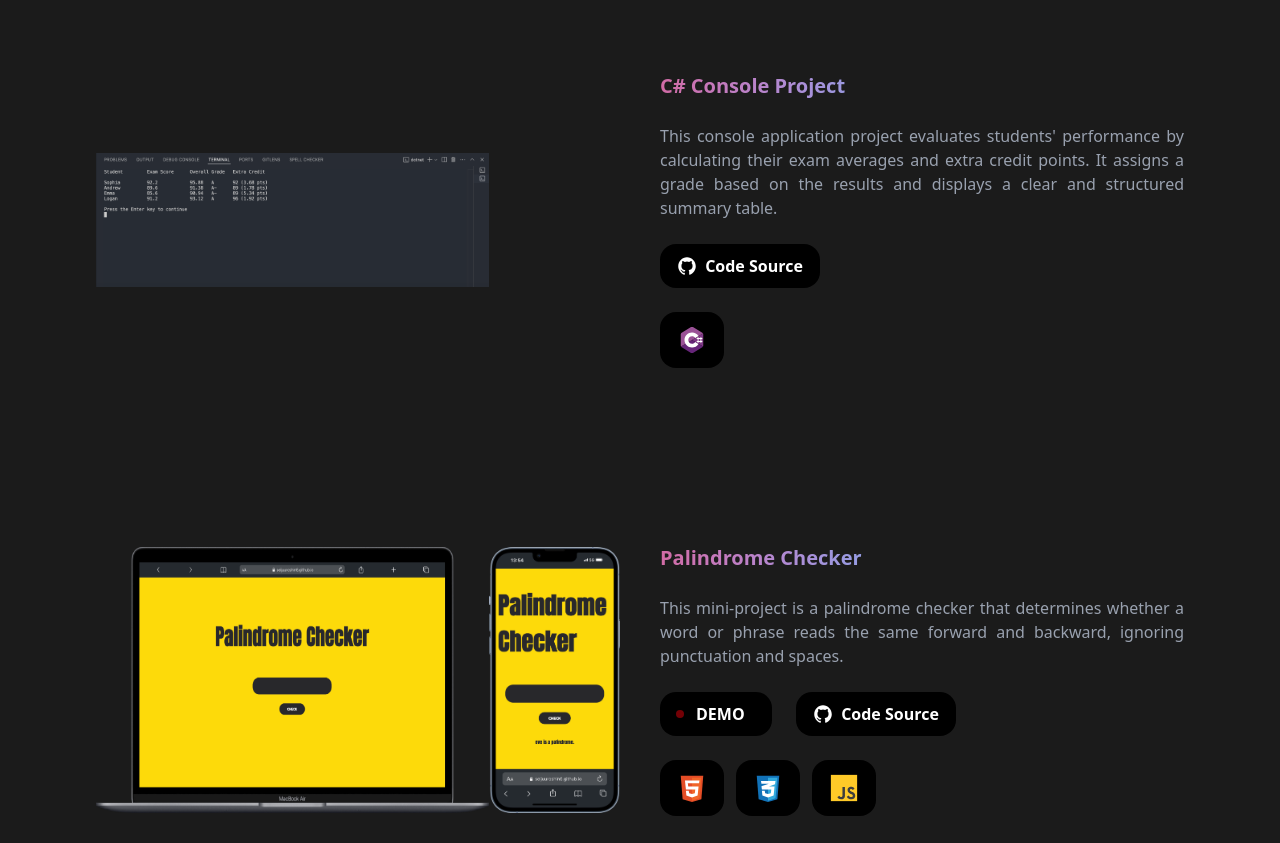
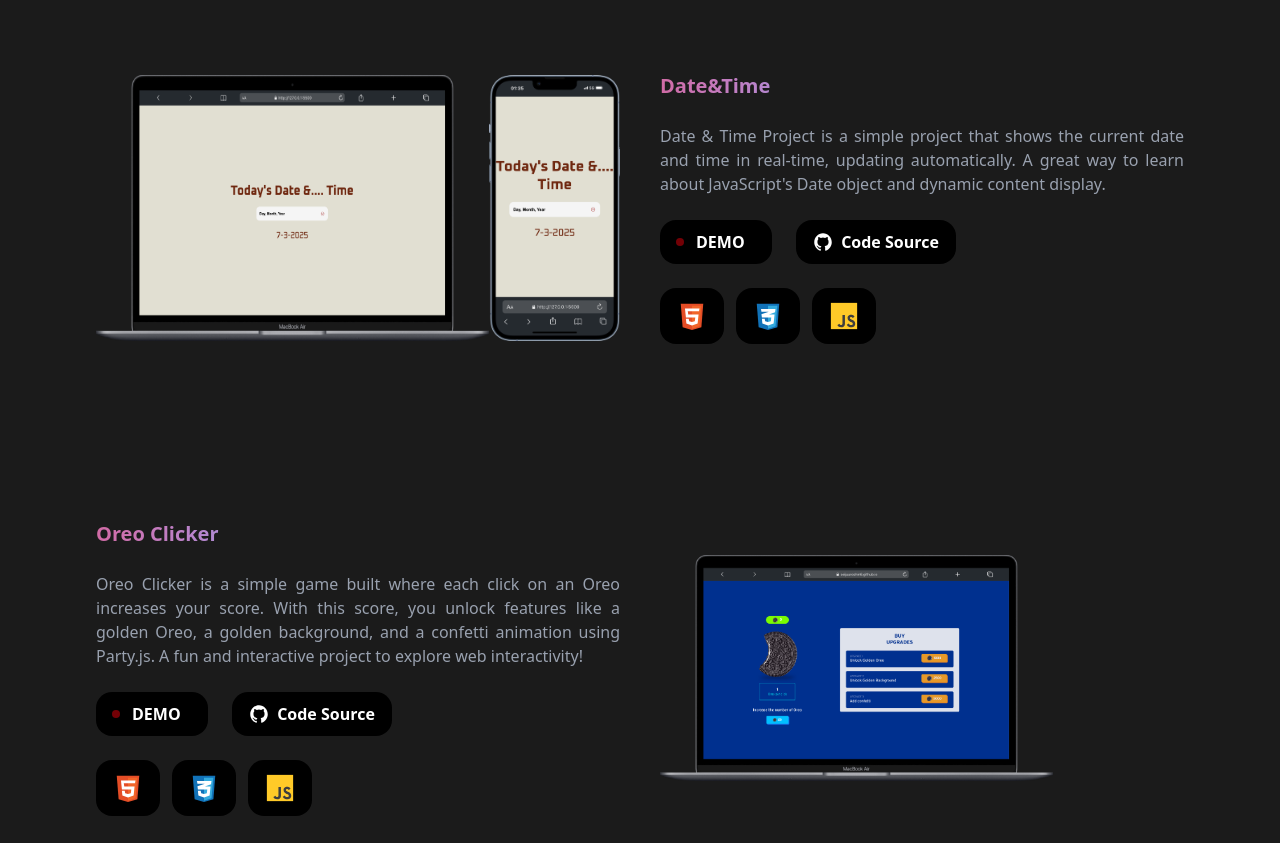
Before and after one commit to SeijuuroShin6/Rehda_POUILLET-Portfolio, a website: page index.html in a window 1280 px wide. Shown: the part 2100-2943 px from the top of the page. Drawn offline with nearby package versions, Linux system fonts and the light colour scheme.

Commit message:
Adding new Projects to the Portfolio

```diff
--- a/index.html
+++ b/index.html
@@ -138,6 +138,62 @@
 <section class="h-full w-full items-center">
     <div class="flex flex-col h-full w-full space-y-32">
         <h2 class="gradient-text font-bold text-2xl uppercase px-6 md:px-20">Projects</h2>
+
+
+
+
+        <div class="flex flex-col lg:flex-row h-full w-full items-center gap-x-10 px-2 md:px-14 lg:px-24 md:py-6">
+
+            <div class="flex flex-row w-full lg:w-1/2">
+                <img class="w-3/4" alt="projet-14" src="assets/img/Projects-Mockups/Project_14.png">
+                <img class="w-1/4" alt="projet-14-mobile" src="assets/img/Projects-Mockups/Project_14_Mobile.png">
+            </div>
+
+          <div class="w-full lg:w-1/2 flex flex-col space-y-6 pt-10 lg:pt-0">
+
+                <h3 class="font-bold gradient-text text-xl">Date&Time</h3>
+                <p class="font-light text-gray-400 text-justify">Date & Time Project is a simple project that shows the current date and time in real-time, updating automatically. A great way to learn about JavaScript's Date object and dynamic content display.</p>
+
+                <div class="flex flex-row w-full gap-x-6">
+                    <a href="https://seijuuroshin6.github.io/Date-Time/"><button class="flex flex-row items-center pl-4 gap-x-3 h-11 w-28 bg-black text-white text-center font-bold rounded-2xl cursor-pointer"><div class="h-2 w-2 bg-red-600 rounded-full animate-pulse"></div>DEMO</button></a>
+                    <a href="https://github.com/SeijuuroShin6/Date-Time"><button class="flex flex-row items-center justify-center gap-x-2 h-11 w-40 bg-black text-white text-center font-bold rounded-2xl cursor-pointer"><ion-icon class="text-xl text-white" name="logo-github"></ion-icon>Code Source</button></a>
+                </div>
+
+                <div class="flex flex-row w-full items-center gap-x-3">
+                    <div class="flex items-center justify-center h-14 w-16 bg-black text-center rounded-2xl"><img alt="logo-html" src="assets/icons/front-e-icons/html-5.svg" height="30" width="30"></div>
+                    <div class="flex items-center justify-center h-14 w-16 bg-black text-center rounded-2xl"><img alt="logo-css" src="assets/icons/front-e-icons/css-3.svg" height="30" width="30"></div>
+                    <div class="flex items-center justify-center h-14 w-16 bg-black text-center rounded-2xl"><img alt="logo-js" src="assets/icons/front-e-icons/js.svg" height="30" width="30"></div>
+                </div>
+
+          </div>
+    </div>
+
+
+
+        <div class="flex flex-col lg:flex-row h-full w-full items-center gap-x-10 px-2 md:px-14 lg:px-24 md:py-6">
+
+            <div class="w-full lg:w-1/2 flex flex-col space-y-6">
+
+                  <h3 class="font-bold gradient-text text-xl">Oreo Clicker</h3>
+                  <p class="font-light text-gray-400 text-justify">Oreo Clicker is a simple game built where each click on an Oreo increases your score. With this score, you unlock features like a golden Oreo, a golden background, and a confetti animation using Party.js. A fun and interactive project to explore web interactivity!</p>
+
+                  <div class="flex flex-row w-full gap-x-6">
+                      <a href="https://seijuuroshin6.github.io/Oreo-Clicker"><button class="flex flex-row items-center pl-4 gap-x-3 h-11 w-28 bg-black text-white text-center font-bold rounded-2xl cursor-pointer"><div class="h-2 w-2 bg-red-600 rounded-full animate-pulse"></div>DEMO</button></a>
+                      <a href="https://github.com/SeijuuroShin6/Oreo-Clicker"><button class="flex flex-row items-center justify-center gap-x-2 h-11 w-40 bg-black text-white text-center font-bold rounded-2xl cursor-pointer"><ion-icon class="text-xl text-white" name="logo-github"></ion-icon>Code Source</button></a>
+                  </div>
+
+                    <div class="flex flex-row w-full items-center gap-x-3">
+                        <div class="flex items-center justify-center h-14 w-16 bg-black text-center rounded-2xl"><img alt="logo-html" src="assets/icons/front-e-icons/html-5.svg" height="30" width="30"></div>
+                        <div class="flex items-center justify-center h-14 w-16 bg-black text-center rounded-2xl"><img alt="logo-css" src="assets/icons/front-e-icons/css-3.svg" height="30" width="30"></div>
+                        <div class="flex items-center justify-center h-14 w-16 bg-black text-center rounded-2xl"><img alt="logo-js" src="assets/icons/front-e-icons/js.svg" height="30" width="30"></div>
+                    </div>
+            </div>
+
+               <div class="flex flex-row w-full lg:w-1/2 pt-10 lg:pt-0">
+                  <img class="w-3/4" alt="projet-13" src="assets/img/Projects-Mockups/Project_13.png">
+              </div>
+
+        </div>
 
 
 
```
Also changed, not shown: assets/img/Projects-Mockups/Project_13.png (added), assets/img/Projects-Mockups/Project_14.png (added), assets/img/Projects-Mockups/Project_14_Mobile.png (added).
